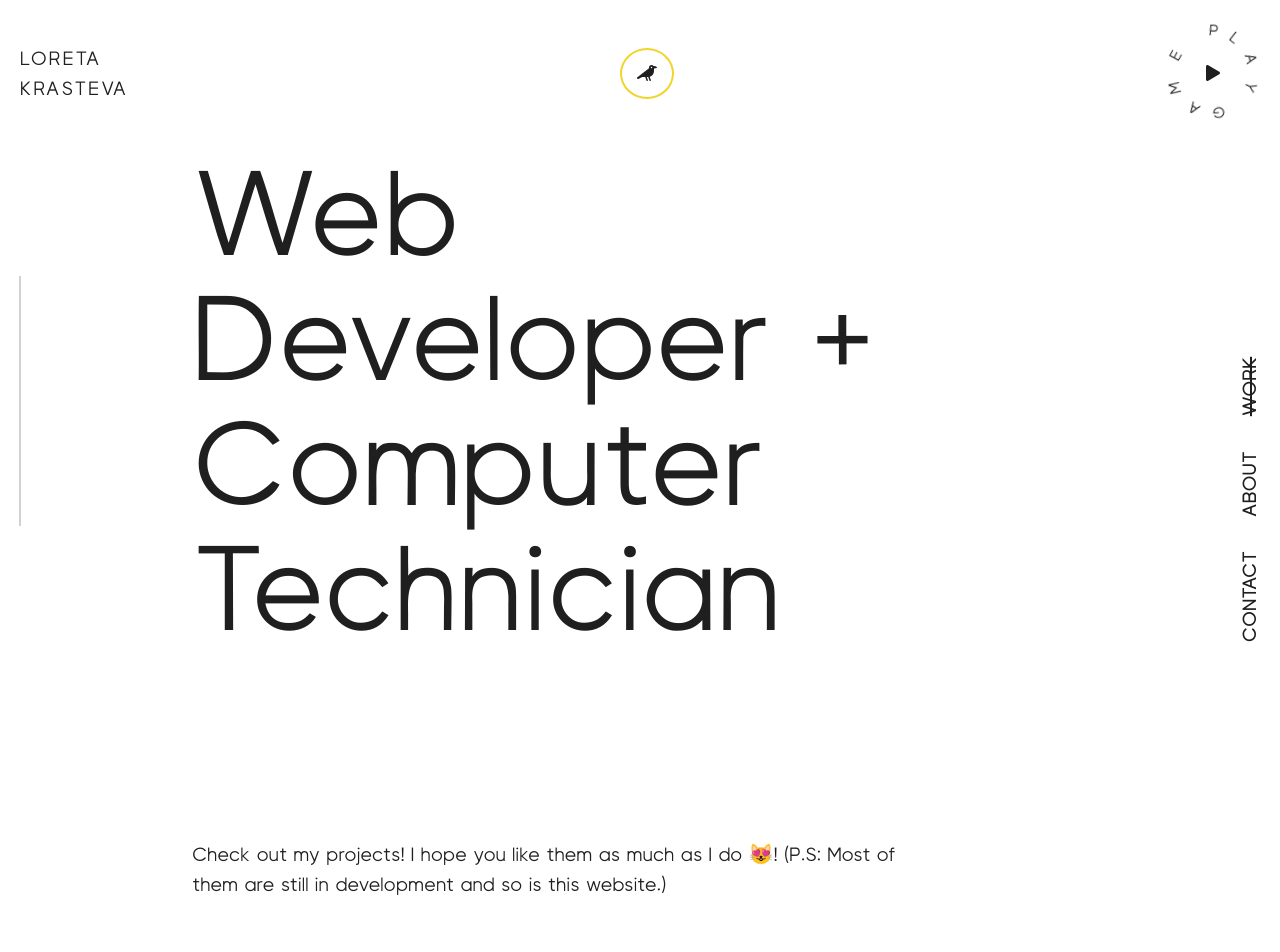
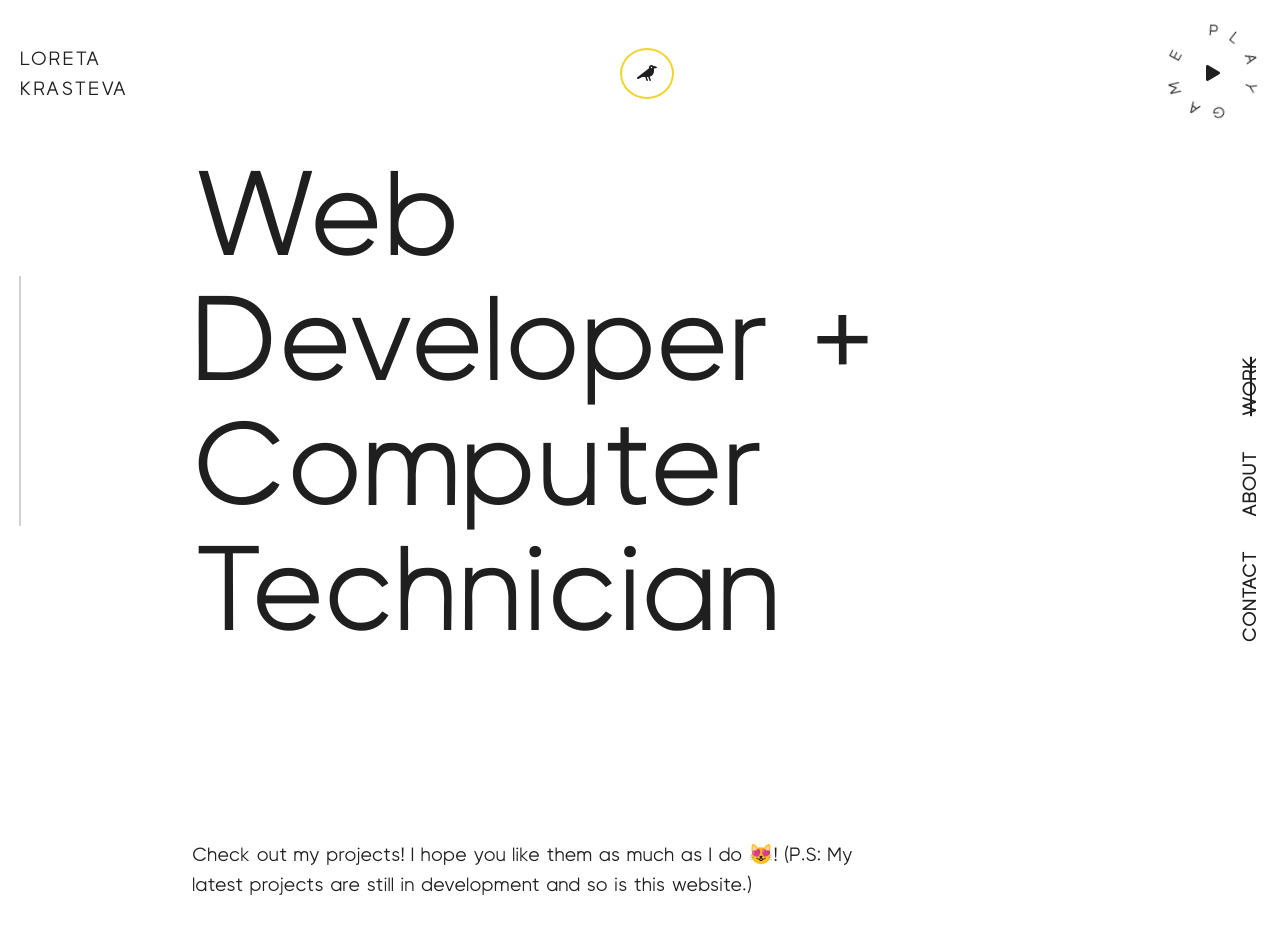
Before and after one commit to loretta-arineva/main-portfolio, a React (Create React App) app: page / in a window 1280 px wide. Shown: the top 952 px of the page. Built offline with nearby package versions, Linux system fonts and the light colour scheme.

Commit message:
Changed description

```diff
--- a/src/pages/components/ContactComponents/ContactForm.js
+++ b/src/pages/components/ContactComponents/ContactForm.js
@@ -1,4 +1,4 @@
-import React from 'react';
+import React, {useState} from 'react';
 import { useRef } from 'react';
 
 const ContactForm = () => {
--- a/src/pages/components/HeroComponents/HeroDescription.js
+++ b/src/pages/components/HeroComponents/HeroDescription.js
@@ -3,7 +3,7 @@ import React from 'react'
 const HeroDescription = () => {
     return (
         <div className="hero-description">
-            <p>Check out my projects! I hope you like them as much as I do 😻! (P.S: Most of them are still in development and so is this website.)</p>
+            <p>Check out my projects! I hope you like them as much as I do 😻! (P.S: My latest projects are still in development and so is this website.)</p>
         </div>
     )
 }
```
